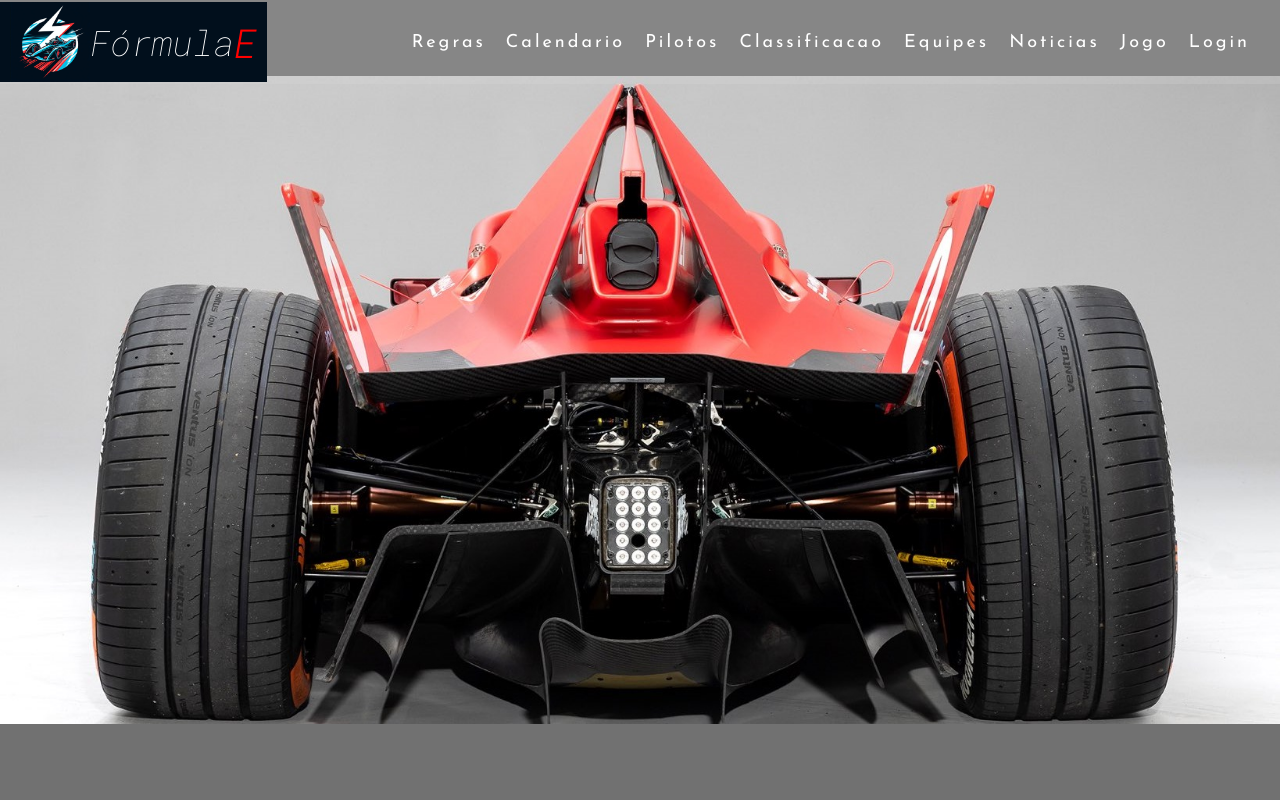
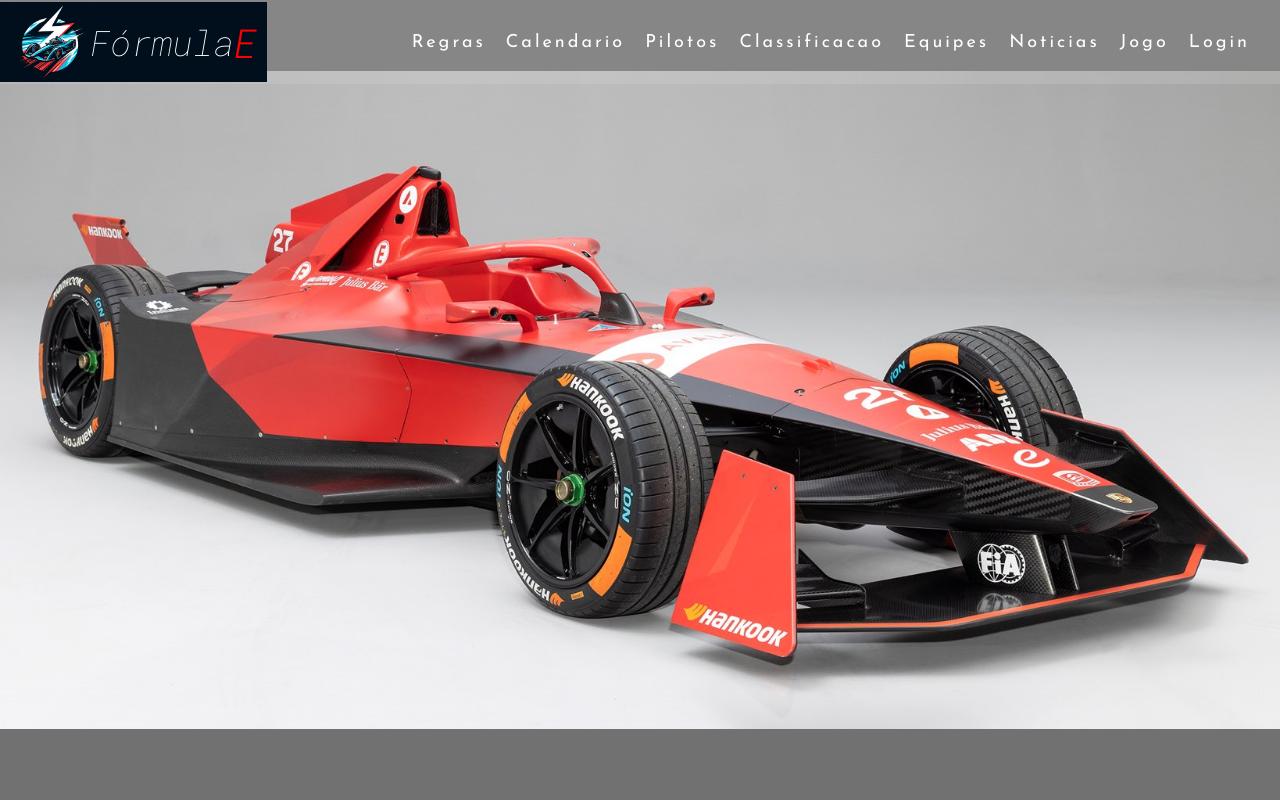
Before and after one commit to MindSyncc/Site_Challenge2, a React (Vite) app: page /equipes in a window 1280 px wide. Shown: the top 800 px of the page. Built offline with nearby package versions, Linux system fonts and the light colour scheme.

Commit message:
Fazendo ajustes

```diff
--- a/src/css/NoticiasStyle.jsx
+++ b/src/css/NoticiasStyle.jsx
@@ -36,6 +36,7 @@
   justify-content: center;
   align-items: center;
   min-height: 80vh;
+  margin-bottom: 5vh;
 }
 
 .card-news{
--- a/src/css/PilotosStyle.jsx
+++ b/src/css/PilotosStyle.jsx
@@ -153,16 +153,21 @@
     font-size: 1.8rem;
     background-color: #af0423;
     border-radius: 50px;
-    margin: 5% 0;
+    margin: 0 0 5% 0;
     transition: transform 0.3s ease;
     color: #fff;
     padding: 10px 20px;
     cursor: pointer;
+    border: none;
+  }
+
+  .info-button:hover{
+    background-color: #48111BFF;
   }
 
   #pilotInfo {
     position: absolute;
-    bottom: -60%;
+    bottom: -45%;
     left: 50%;
     transform: translate(-50%, -50%);
     background-color: rgba(0, 0, 0, 0.8);
--- a/src/routes/Equipes.jsx
+++ b/src/routes/Equipes.jsx
@@ -8,13 +8,13 @@
 
   {/*imagens para o carrousel*/}
   let imagens = [
-    "src/assets/img/equipes/cupra/cupra2.jpg",
-    "src/assets/img/equipes/ds/ds2.jpg",
-    "src/assets/img/equipes/andretti/andretti2.jpeg",
+    "src/assets/img/equipes/cupra/cupra5.jpg",
+    "src/assets/img/equipes/ds/ds5.jpg",
+    "src/assets/img/equipes/andretti/andretti5.png",
     "src/assets/img/equipes/envision/envision2.webp",
-    "src/assets/img/equipes/ert/ert2.jpg",
+    "src/assets/img/equipes/ert/ert5.png",
     "src/assets/img/equipes/jaguar/jaguar2.avif",
-    "src/assets/img/equipes/mahindra/mahindra2.webp",
+    "src/assets/img/equipes/mahindra/mahindra4.webp",
     "src/assets/img/equipes/maserati/maserati.jpg",
     "src/assets/img/equipes/mclaren/mclaren.jpg",
     "src/assets/img/equipes/nissan/nissan.jpg",
--- a/src/routes/Pilotos.jsx
+++ b/src/routes/Pilotos.jsx
@@ -67,8 +67,6 @@
 
         </div>
 
-          <br/>
-          <br/>
 
         <div className="button-pilotos">
           <button className={buttonClassName} onClick={showPilotInfo}>Saiba mais sobre o piloto</button>
```
